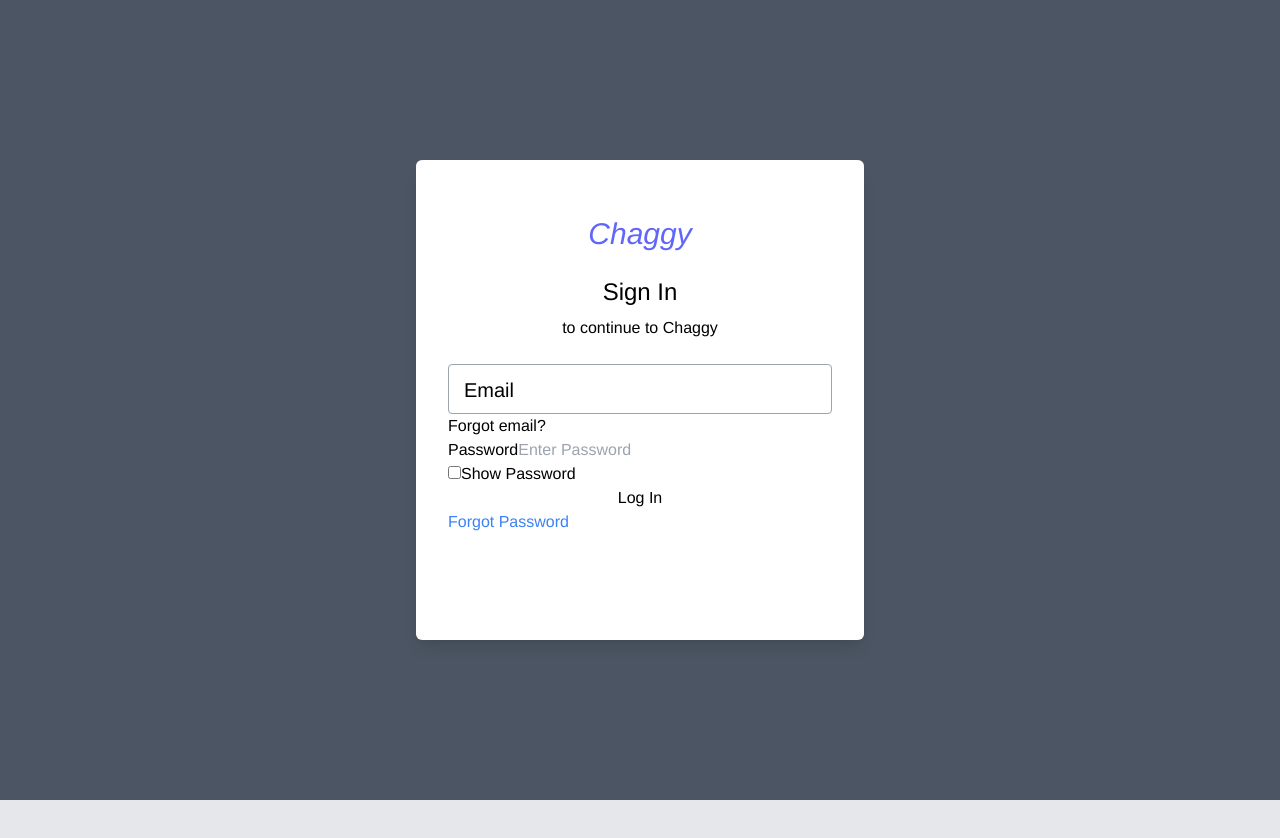
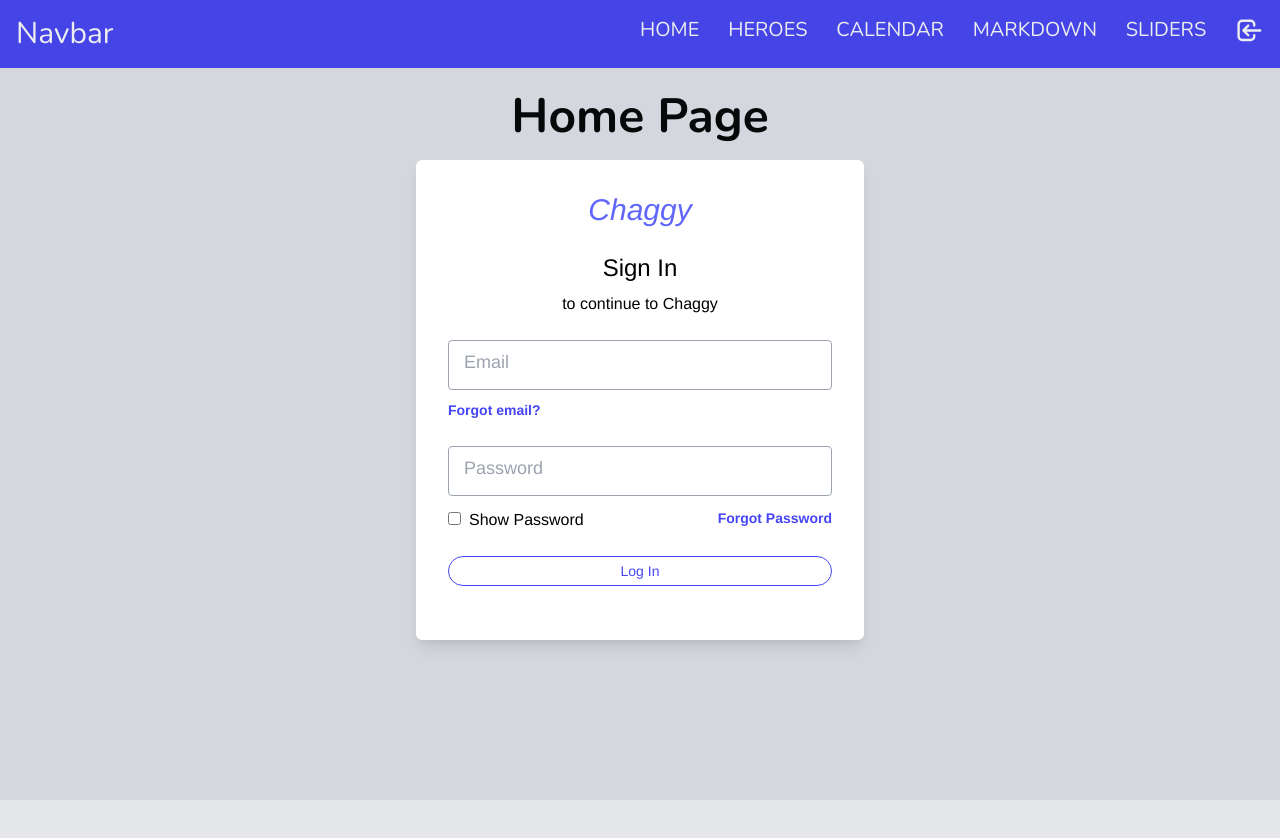
Before and after one commit to Chirag5528/learnVue, a Vue app: page / in a window 1280 px wide. Both pictures are taken after a click on the item 1249 px from the left and 30 px from the top of the page. Shown: the top 838 px of the page. Built offline with nearby package versions, Linux system fonts and the light colour scheme.

Commit message:
Styled Modal

```diff
--- /dev/null
+++ b/jsconfig.json
@@ -0,0 +1,5 @@
+  {
+    "include": [
+      "./src/**/*"
+    ]
+  }
--- a/src/components/LoginModal/index.vue
+++ b/src/components/LoginModal/index.vue
@@ -1,13 +1,13 @@
 <template>
   <div class="modal-wrapper">
     <div
-      class="modal-backdrop"
+      class="modal-backdrop opacity-10"
       :class="[isVisible ? 'visible' : 'invisible']"
       @click="toggleModal"
     ></div>
     <div class="modal" :class="[isVisible ? 'visible' : 'invisible']">
       <div class="modal-content shadow-md hover:shadow-2xl">
-        <div class="modal-body px-8 py-14">
+        <div class="modal-body px-8 py-8">
           <!-- Modal Title -->
           <div class="modal-logo w-full h-full">
               <h2 class="text-fraunces text-center text-3xl italic text-indigo-500">Chaggy</h2>
@@ -24,27 +24,31 @@
           <!-- Write your content here -->
           <div class="form-group flex flex-col">
             <div class="emailLabel relative">
-                <input type="email" name="email" class="email form-control w-full p-3 rounded border border-gray-400" id="email" v-model="form.email">
-                <div class="emailText">Email</div>
+                <input type="email" name="email" class="email border rounded outline-none border-gray-400 focus:border-indigo-600 focus:border-2 w-full p-3 z-10" id="email" placeholder=" " v-model="form.email" required>
+                <div class="emailText text-gray-400">Email</div>
             </div>
-            <div class="forgotEmail">
-                <span class="forgotEmail">Forgot email?</span>
+            <div class="forgotEmail mt-2">
+                <span class="font-semibold text-sm text-indigo-600 hover:underline cursor-pointer">Forgot email?</span>
             </div>
           </div>
 
-          <div class="form-group">
-            <label for="password">Password</label>
-            <input type="password" name="password" class="form-control" placeholder="Enter Password" id="password" v-model="form.password">
-            <div class="showPassword">
-                <label for="showPasswordCheckBox"><input type="checkbox" class="showPasswordCheckBox" id='showPasswordCheckBox'>Show Password</label>
+          <div class="form-group mt-6 mb-6">
+            <div class="emailLabel relative">
+              <input type="password" name="password" class="email border rounded outline-none border-gray-400 focus:border-indigo-600 focus:border-2 w-full p-3 z-10" placeholder=" " id="password" v-model="form.password">
+            <div class="emailText text-gray-400">Password</div>
+            </div>
+            <div class="showPassword mt-3 flex flex-row justify-between">
+                <p>
+                  <label for="showPasswordCheckBox"><input type="checkbox" class="showPasswordCheckBox" id='showPasswordCheckBox'><span class="ml-2">Show Password</span></label>
+                </p>
+                <p class="font-semibold text-sm text-indigo-600 hover:underline cursor-pointer">Forgot Password</p>
             </div>
           </div>
-
           <div class="submit-button">
-              <button class="btn w-full">Log In</button>
+              <button class="btn w-full btn-indigo">Log In</button>
           </div>
           <div class="forgot-password">
-              <p class="text-blue-500 hover:underline cursor-pointer">Forgot Password</p>
+
           </div>
 
 
@@ -87,9 +91,12 @@
   transform: translateX(100%);
 }
 .emailLabel .emailText{
-    @apply transition-all duration-200 absolute inset-y-2 inset-x-3 p-1 w-16 h-12 text-xl;
+    @apply transition-all duration-100 ease-in absolute inset-y-2 px-4 text-center align-middle	w-auto h-5 text-lg z-0 font-medium;
 }
 .email:focus~.emailText{
-    @apply inset-px -top-3.5 inset-x-3 bg-white;
+  @apply bg-white transform -translate-y-5 scale-75	text-indigo-600 px-3;
+}
+.email:not(:placeholder-shown)~.emailText{
+    @apply bg-white transform -translate-y-5 scale-75	text-indigo-600 px-3;
 }
 </style>
--- a/tailwind.config.js
+++ b/tailwind.config.js
@@ -884,7 +884,7 @@
     borderOpacity: ['responsive', 'group-hover', 'focus-within', 'hover', 'focus'],
     borderRadius: ['responsive','hover'],
     borderStyle: ['responsive'],
-    borderWidth: ['responsive'],
+    borderWidth: ['responsive','hover','focus'],
     boxShadow: ['responsive', 'group-hover', 'focus-within', 'hover', 'focus'],
     boxSizing: ['responsive'],
     clear: ['responsive'],
```
